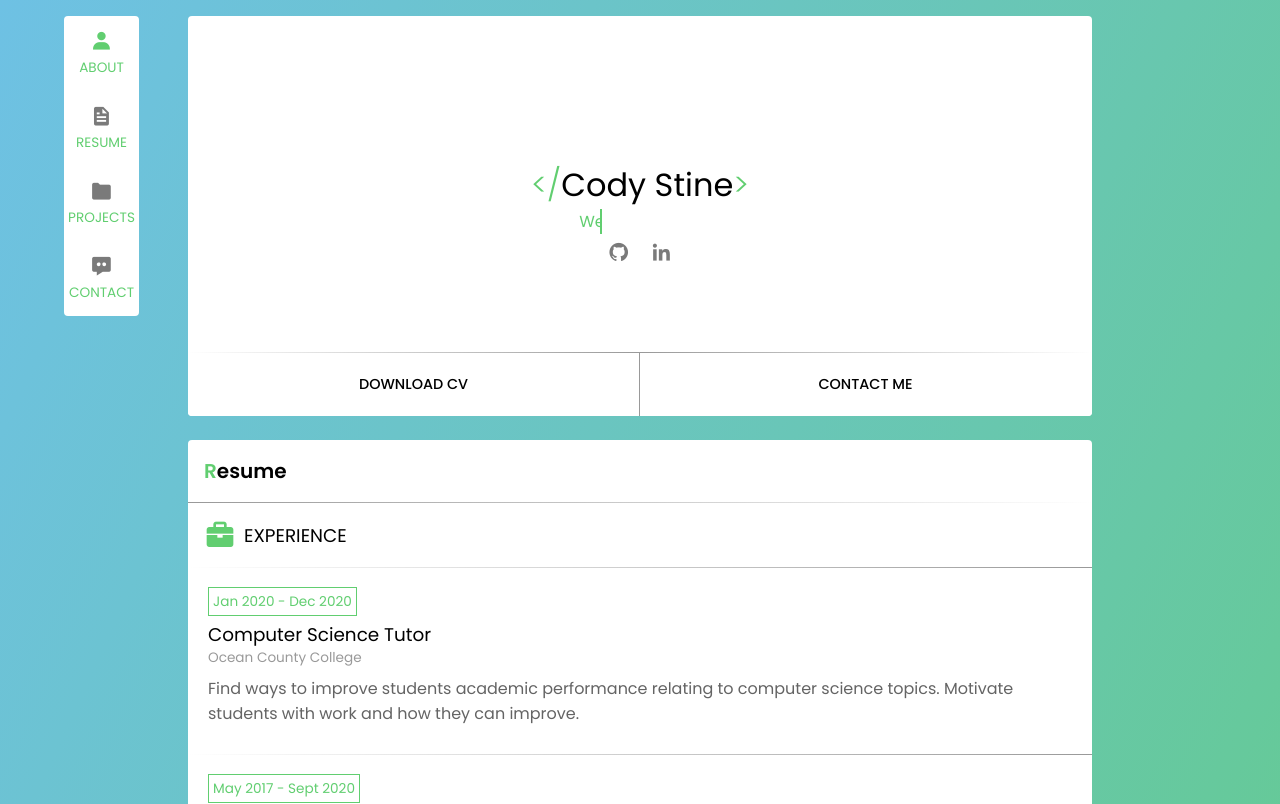
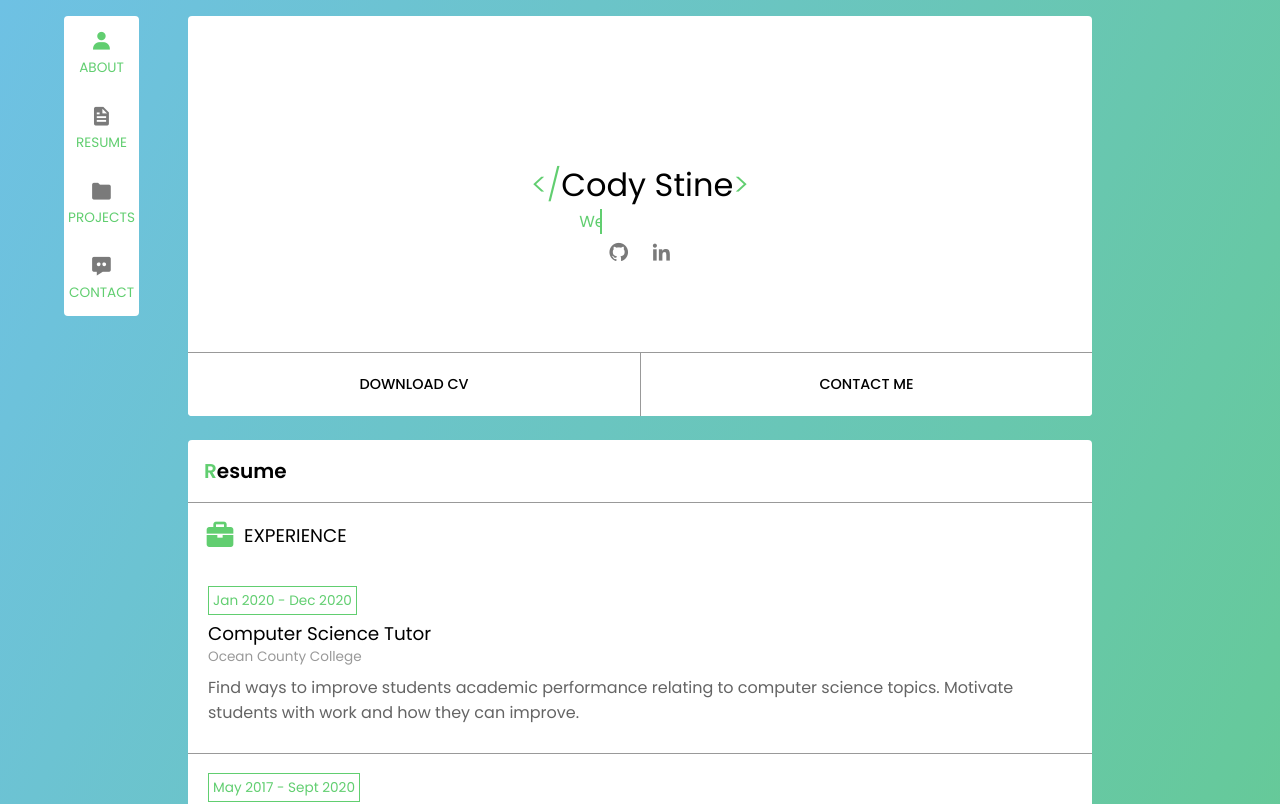
Before and after one commit to CydoEntis/personal-portfolio, a React (Create React App) app: page / in a window 1280 px wide. Shown: the top 804 px of the page. Built offline with nearby package versions, Linux system fonts and the light colour scheme.

Commit message:
Changed borders to match accross all browsers

```diff
--- a/src/components/Nav/NavBar.module.scss
+++ b/src/components/Nav/NavBar.module.scss
@@ -1,12 +1,8 @@
 .nav {
 	position: fixed;
 	width: 100%;
-	border-width: 1px;
-	border-style: solid;
-	border-image: linear-gradient(to right, var(--color-secondary), rgba(0, 0, 0, 0)) 1;
-	border-top: none;
-	border-left: none;
-	border-right: none;
+	border: 1px solid var(--color-secondary);
+
 	z-index: 1000;
 }
 
--- a/src/components/Nav/NavItem.module.scss
+++ b/src/components/Nav/NavItem.module.scss
@@ -6,13 +6,8 @@
 	justify-content: space-evenly;
 	align-items: center;
 	text-align: center;
+	border-right: 1px solid var(--color-secondary);
 
-	border-width: 1px;
-	border-style: solid;
-	border-image: linear-gradient(to bottom, var(--color-secondary), rgba(0, 0, 0, 0)) 1;
-	border-top: none;
-	border-left: none;
-	border-bottom: none;
 	cursor: pointer;
 	transition: all 300ms ease-in-out;
 
--- a/src/components/Sections/About/About.module.scss
+++ b/src/components/Sections/About/About.module.scss
@@ -48,27 +48,31 @@
 			font-weight: 500;
 			background-color: var(--color-background);
 
-			border-width: 1px;
-			border-style: solid;
-			border-image: linear-gradient(to bottom, var(--color-secondary), rgba(0, 0, 0, 0)) 1;
-			border-top: none;
-			border-left: none;
-			border-bottom: none;
+			border-top: 1px solid var(--color-secondary);
+			// border-width: 1px;
+			// border-style: solid;
+			// border-image: linear-gradient(to bottom, var(--color-secondary), rgba(0, 0, 0, 0)) 1;
+			// border-top: none;
+			// border-left: none;
+			// border-bottom: none;
 
 			&--left {
-				border-width: 1px;
-				border-style: solid;
-				border-image: linear-gradient(to right, var(--color-secondary), rgba(0, 0, 0, 0)) 1;
-				border-left: none;
-				border-bottom: none;
+				border-left: 1px solid var(--color-secondary);
+
+				// border-width: 1px;
+				// border-style: solid;
+				// border-image: linear-gradient(to right, var(--color-secondary), rgba(0, 0, 0, 0)) 1;
+				// border-left: none;
+				// border-bottom: none;
 			}
 
 			&--right {
-				border-width: 1px;
-				border-style: solid;
-				border-image: linear-gradient(to left, var(--color-secondary), rgba(0, 0, 0, 0)) 1;
-				border-left: none;
-				border-bottom: none;
+				// border-right: 1px solid var(--color-secondary);
+				// border-width: 1px;
+				// border-style: solid;
+				// border-image: linear-gradient(to left, var(--color-secondary), rgba(0, 0, 0, 0)) 1;
+				// border-left: none;
+				// border-bottom: none;
 			}
 		}
 	}
--- a/src/components/Sections/Projects/ProjectCard.module.scss
+++ b/src/components/Sections/Projects/ProjectCard.module.scss
@@ -1,11 +1,5 @@
 .project {
 	padding: 1rem;
-	border-width: 1px;
-	border-style: solid;
-	border-image: linear-gradient(to left, var(--color-secondary), rgba(0, 0, 0, 0)) 1;
-	border-top: none;
-	border-left: none;
-	border-right: none;
 
 	.img-wrapper {
 		position: relative;
--- a/src/components/Sections/Resume/History.module.scss
+++ b/src/components/Sections/Resume/History.module.scss
@@ -1,12 +1,7 @@
 .history {
 	padding: 1.25rem;
 
-	border-width: 1px;
-	border-style: solid;
-	border-image: linear-gradient(to left, var(--color-secondary), rgba(0, 0, 0, 0)) 1;
-	border-top: none;
-	border-left: none;
-	border-right: none;
+	border-bottom: 1px solid var(--color-secondary);
 
 	&-date {
 		padding: 0.25rem;
--- a/src/components/Sections/Resume/HistoryTitle.module.scss
+++ b/src/components/Sections/Resume/HistoryTitle.module.scss
@@ -6,13 +6,6 @@
 	font-weight: 400;
 	font-size: 1.15rem;
 
-	border-width: 1px;
-	border-style: solid;
-	border-image: linear-gradient(to left, var(--color-secondary), rgba(0, 0, 0, 0)) 1;
-	border-top: none;
-	border-left: none;
-	border-right: none;
-
 	.icon {
 		color: var(--color-accent);
 		font-size: 2rem;
--- a/src/components/UI/Titles/SectionTitle.module.scss
+++ b/src/components/UI/Titles/SectionTitle.module.scss
@@ -1,11 +1,12 @@
 .section-title {
 	padding: 1rem;
-	border-width: 1px;
-	border-style: solid;
-	border-image: linear-gradient(to right, var(--color-secondary), rgba(0, 0, 0, 0)) 1;
-	border-top: none;
-	border-left: none;
-	border-right: none;
+	border-bottom: 1px solid var(--color-secondary);
+	// border-width: 1px;
+	// border-style: solid;
+	// border-image: linear-gradient(to right, var(--color-secondary), rgba(0, 0, 0, 0)) 1;
+	// border-top: none;
+	// border-left: none;
+	// border-right: none;
 	font-weight: 600;
 	font-size: 1.25rem;
 
```
Also changed, not shown: src/components/Sections/Resume/HistoryList.module.scss (deleted).
